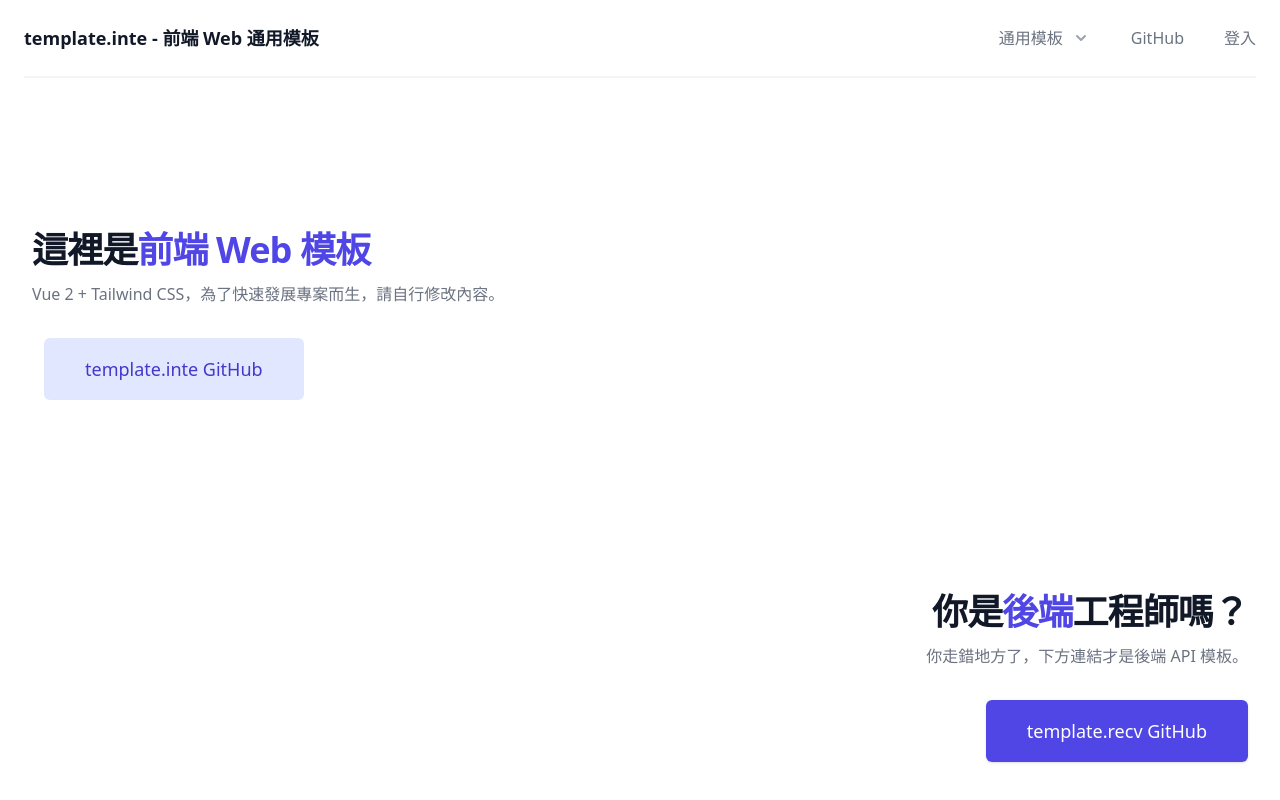
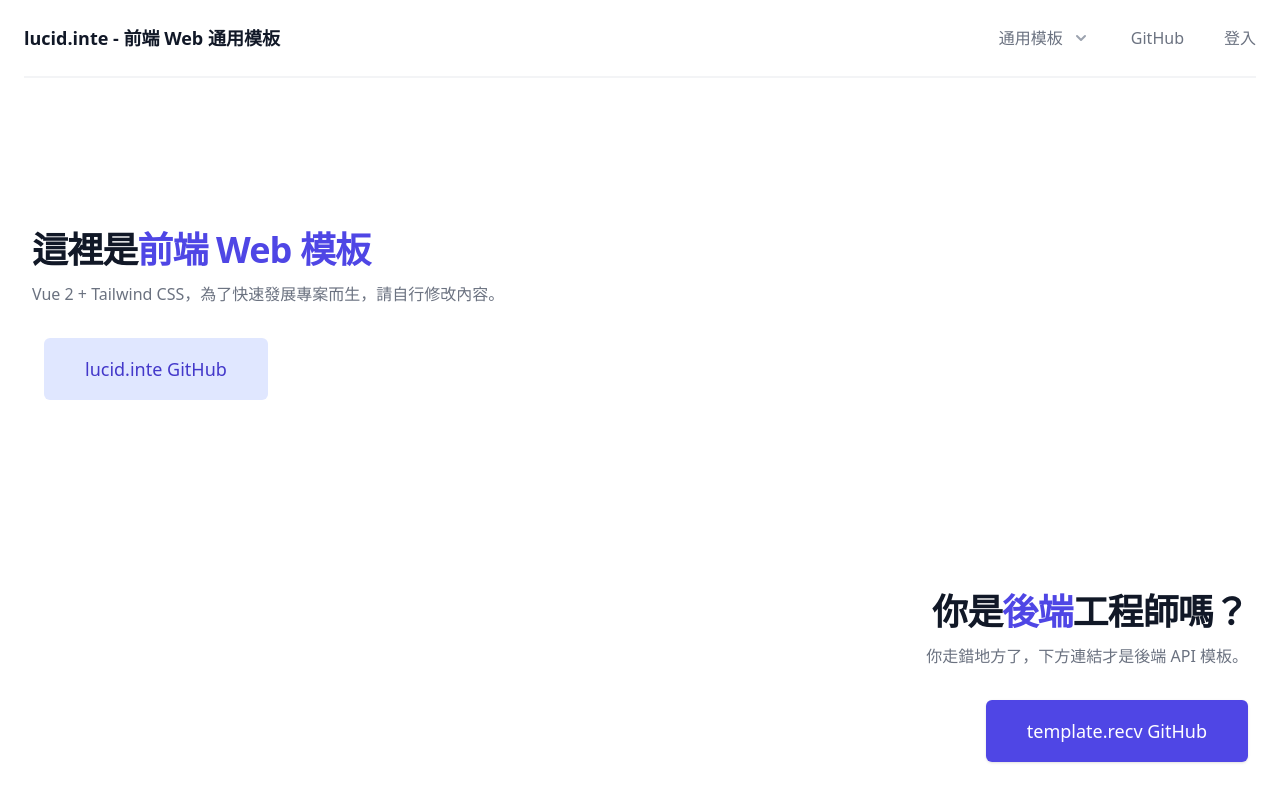
Before and after one commit to web-tech-tw/lucid, a Vue app: page / in a window 1280 px wide. Shown: the top 800 px of the page. Built offline with nearby package versions, Linux system fonts and the light colour scheme.

Commit message:
init lucid.inte

```diff
--- a/package.json
+++ b/package.json
@@ -1,5 +1,5 @@
 {
-  "name": "template.inte",
+  "name": "lucid.inte",
   "version": "0.1.0",
   "private": true,
   "scripts": {
--- a/src/components/AppFooter.vue
+++ b/src/components/AppFooter.vue
@@ -1,10 +1,10 @@
 <template>
   <footer class="mt-16 pb-16 text-sm leading-6">
     <div class="max-w-7xl mx-auto mt-11 divide-y divide-gray-200 px-4 sm:px-6 md:px-8">
-      「template.inte」是前端 Web 通用模板，請自行修改內容。
+      「lucid.inte」是前端 Web 通用模板，請自行修改內容。
     </div>
     <div class="max-w-7xl mx-auto mt-5 divide-y divide-gray-200 px-4 sm:px-6 md:px-8 text-sky-700">
-      <a class="mr-3" href="https://github.com/web-tech-tw/template.inte">網站原始碼</a>
+      <a class="mr-3" href="https://github.com/web-tech-tw/lucid.inte">網站原始碼</a>
       <a class="mr-3" href="https://web-tech-tw.github.io/#/privacy">隱私權政策</a>
     </div>
     <div class="max-w-7xl mx-auto mt-5 divide-y divide-gray-200 px-4 sm:px-6 md:px-8">
--- a/src/components/AppHeader.vue
+++ b/src/components/AppHeader.vue
@@ -188,8 +188,8 @@ export default {
   name: 'AppHeader',
   data: () => ({
     title: {
-      short: "template.inte",
-      long: "template.inte - 前端 Web 通用模板"
+      short: "lucid.inte",
+      long: "lucid.inte - 前端 Web 通用模板"
     },
     menu_collapse: {
       mobile_menu: false,
@@ -207,10 +207,10 @@ export default {
           status: "template",
           items: [
             {
-              name: "template.inte",
+              name: "lucid.inte",
               description: "前端 Web 通用模板",
               icon: require("@/assets/images/icons/star.svg"),
-              action: () => window.open("https://github.com/web-tech-tw/template.inte")
+              action: () => window.open("https://github.com/web-tech-tw/lucid.inte")
             },
             {
               name: "template.recv",
--- a/src/views/HomeView.vue
+++ b/src/views/HomeView.vue
@@ -11,8 +11,8 @@
         </p>
         <div class="mt-5 sm:mt-8 sm:flex sm:justify-center lg:justify-start">
           <div class="mt-3 sm:mt-0 sm:ml-3">
-            <a href="https://github.com/web-tech-tw/template.inte" class="w-full flex items-center justify-center px-8 py-3 border border-transparent text-base font-medium rounded-md text-indigo-700 bg-indigo-100 hover:bg-indigo-200 md:py-4 md:text-lg md:px-10">
-              template.inte GitHub
+            <a href="https://github.com/web-tech-tw/lucid.inte" class="w-full flex items-center justify-center px-8 py-3 border border-transparent text-base font-medium rounded-md text-indigo-700 bg-indigo-100 hover:bg-indigo-200 md:py-4 md:text-lg md:px-10">
+              lucid.inte GitHub
             </a>
           </div>
         </div>
--- a/vue.config.js
+++ b/vue.config.js
@@ -3,12 +3,12 @@ const {defineConfig} = require('@vue/cli-service')
 module.exports = defineConfig({
     pages: {
         index: {
-            title: 'template.inte',
+            title: 'lucid.inte',
             entry: 'src/main.js',
             template: 'public/index.html',
             filename: 'index.html',
         }
     },
-    publicPath: process.env.NODE_ENV === 'production' ? '/template.inte/' : '/',
+    publicPath: process.env.NODE_ENV === 'production' ? '/lucid.inte/' : '/',
     transpileDependencies: true
 })
```
Also changed, not shown: 2 other files (tests, documents, lock files or other folders).
